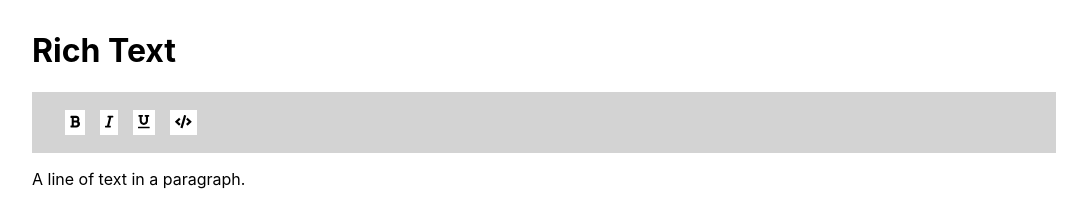
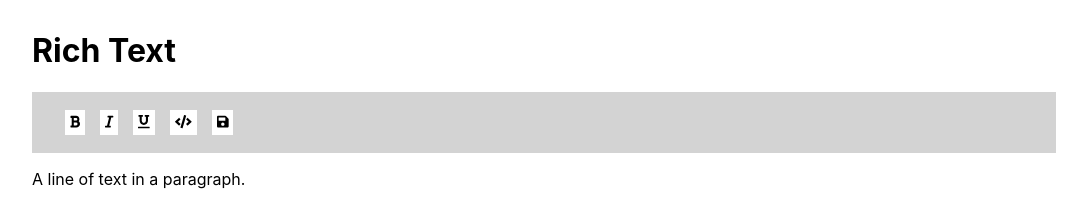
Before and after one commit to diruiz/SlateJs, a React (Create React App) app: page / in a window 1280 px wide. Shown: the top 200 px of the page, without its empty margins (96-1183 px from the left). Built offline with nearby package versions, Linux system fonts and the light colour scheme.

Commit message:
Save icon

```diff
--- a/src/Components/Slate/SlateTest.js
+++ b/src/Components/Slate/SlateTest.js
@@ -71,6 +71,14 @@ function RichTextEditor(props) {
             event.preventDefault()
             CustomEditor.toggleCodeBlock(editor)
           }}>{Icons.Code}</MarkButton>
+        <MarkButton click={
+          event => {
+            event.preventDefault()
+
+            console.log(value);
+            localStorage.setItem('content', JSON.stringify(value));
+            alert("the content is saved in the local storage");
+          }}>{Icons.Save}</MarkButton>
       </Menu>
       <Editable
         editor={editor}
--- a/src/Icons/Icons.js
+++ b/src/Icons/Icons.js
@@ -1,10 +1,11 @@
 import { FontAwesomeIcon } from '@fortawesome/react-fontawesome'
-import { faBold, faCode, faItalic, faUnderline } from '@fortawesome/free-solid-svg-icons'
+import { faBold, faCode, faItalic, faSave, faUnderline } from '@fortawesome/free-solid-svg-icons'
 
 const Icons = {
   Bold: <FontAwesomeIcon icon={faBold} />,
   Code: <FontAwesomeIcon icon={faCode} />,
   Italic: <FontAwesomeIcon icon={faItalic} />,
+  Save: <FontAwesomeIcon icon={faSave} />,
   Underline: <FontAwesomeIcon icon={faUnderline} />,
 }
 
```
